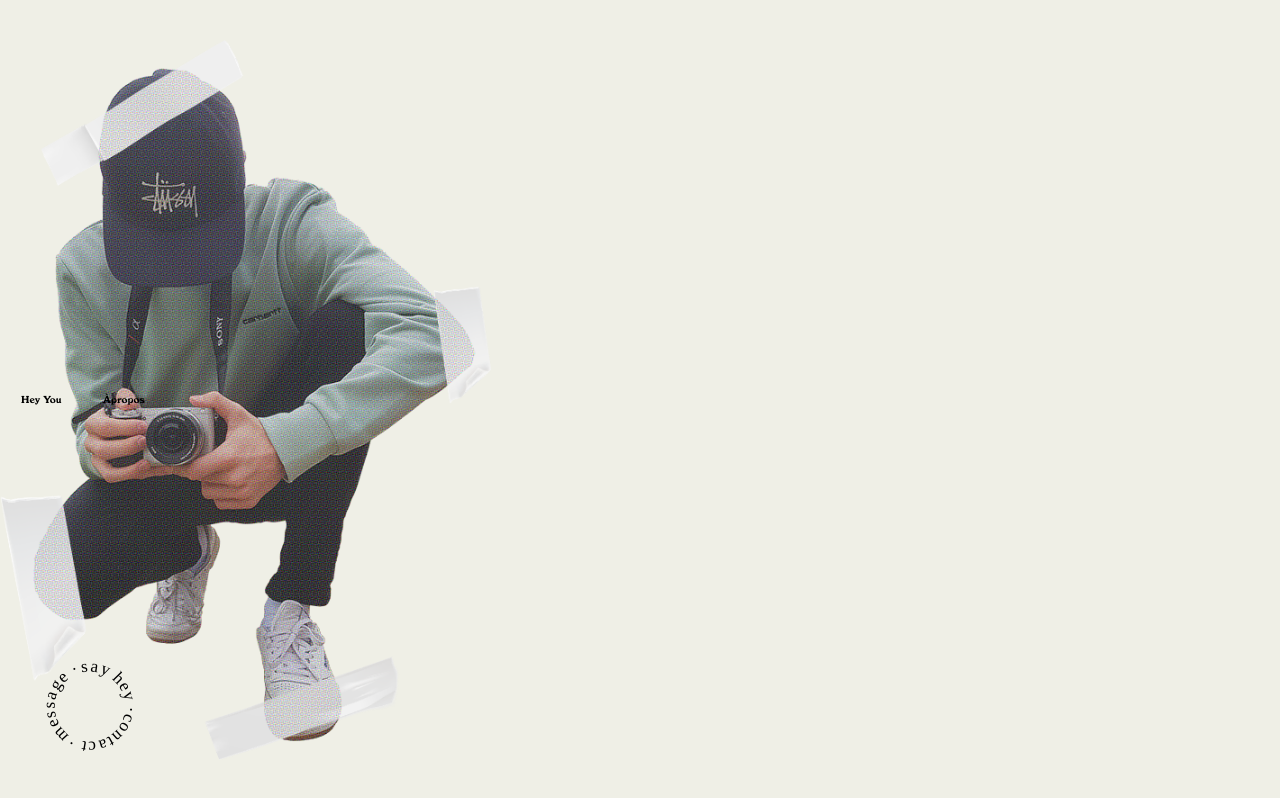
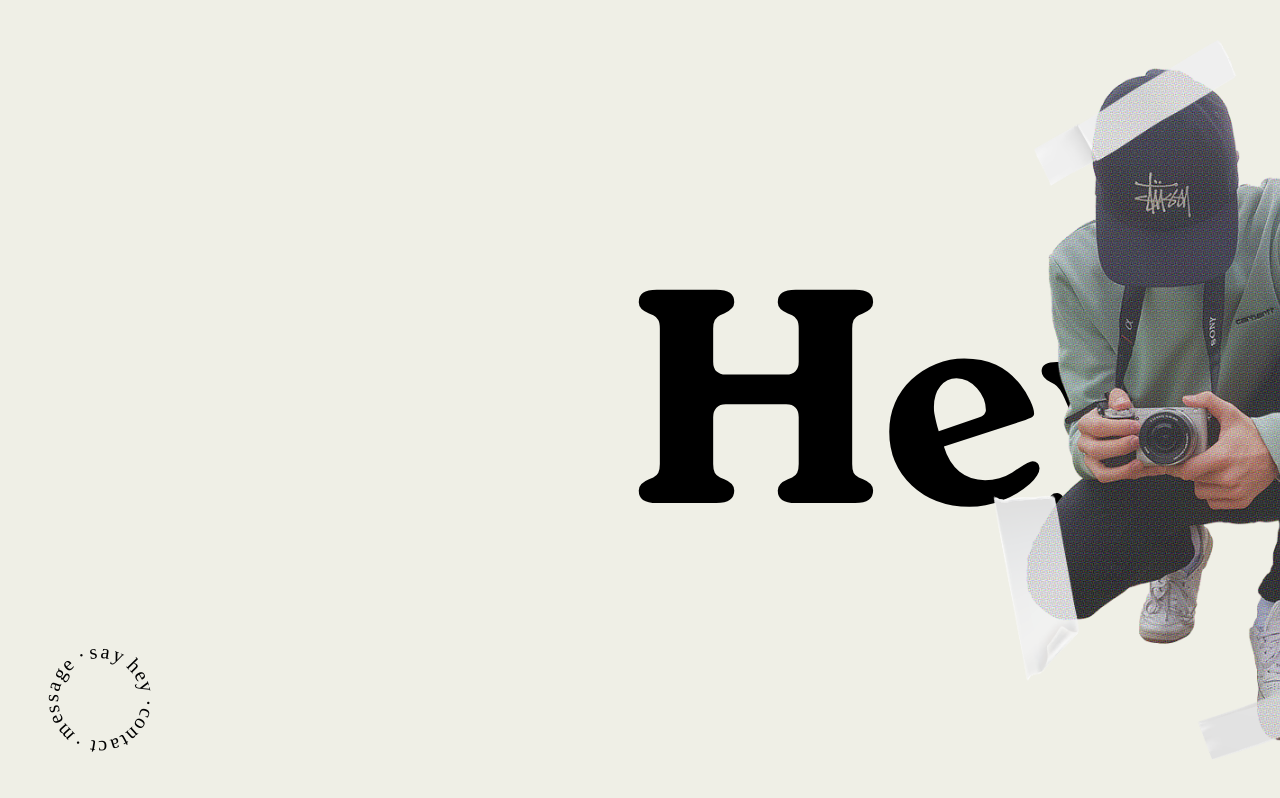
Before and after one commit to christophsaile/cs-v2, a React (Create React App) app: page / in a window 1280 px wide. Built offline with nearby package versions, Linux system fonts and the light colour scheme.

Commit message:
feat: add sayHey hover

```diff
--- a/src/components/sayHey/sayHey.scss
+++ b/src/components/sayHey/sayHey.scss
@@ -2,9 +2,20 @@
   &__icon {
     position: fixed;
     bottom: 0;
+    width: 12rem;
+    height: 12rem;
     margin: 0 0 4rem 4rem;
-    width: 10rem;
+    border-width: 1px;
+    border-radius: 9999px;
+    border-color: transparent;
+    border-style: solid;
     cursor: pointer;
+    transition: border-color 0.2s ease-out 0s;
+    z-index: $z-sayHey;
+
+    &:hover {
+      border-color: $black;
+    }
   }
 
   &__contact {
--- a/src/components/statement/statement.scss
+++ b/src/components/statement/statement.scss
@@ -9,7 +9,7 @@
   &__title {
     margin: auto;
     font-family: $font-family-windsor;
-    @include breakpoint($xxl) {
+    @include breakpoint($md) {
       font-size: 30rem;
     }
   }
--- a/src/scss/settings.scss
+++ b/src/scss/settings.scss
@@ -16,6 +16,7 @@ $xl: 1440px;
 $xxl: 1920px;
 
 // z-index
+$z-sayHey: 5;
 $z-contact: 10;
 
 // fonts
```
